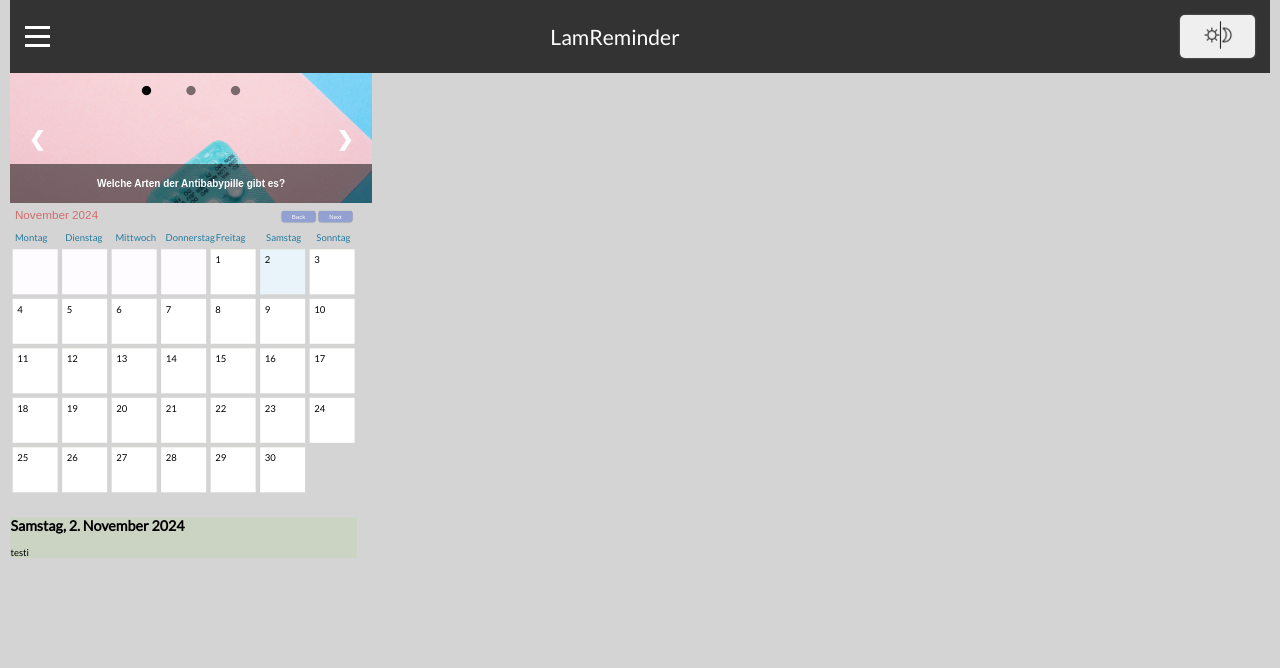
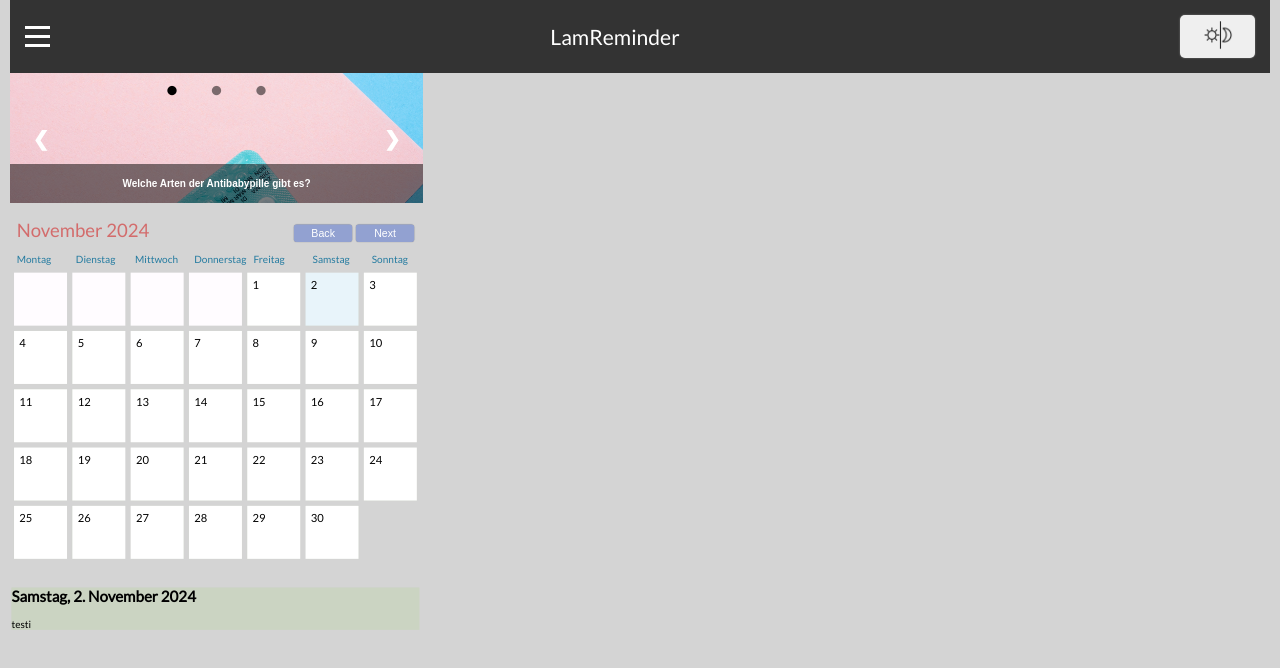
Before and after one commit to MeinNameAsti/LamReminder, a website: page www/index.html in a window 1280 px wide. Drawn offline with Linux system fonts and the light colour scheme.

Commit message:
edit layout of slideshow and calender-container

```diff
--- a/www/css/index.css
+++ b/www/css/index.css
@@ -83,6 +83,7 @@ a {
 
 #tagesinfo {
   background-color: #cbd4c2;
+  font-size: 19px;
 }
 
 /*----------START CALENDER CONTAINER----------*/
@@ -100,18 +101,19 @@ button {
 #header {
   padding: 10px;
   color: #d36c6c;
-  font-size: 26px;
-  font-family: sans-serif;
+  font-size: 35px;
   display: flex;
   justify-content: space-between;
 }
 #header button {
   background-color: #92a1d1;
+  font-size: 20px;
+  width: 110px;
 }
 
 #container {
   width: 770px;
-  transform: scale(0.45) translate(-61%, -61%);
+  transform: scale(0.53) translate(-44%, -42%);
 }
 
 #weekdays {
@@ -119,6 +121,7 @@ button {
   display: flex;
   justify-content: space-between;
   color: #247ba0;
+  font-size: 19px;
 }
 
 #weekdays div {
@@ -228,7 +231,7 @@ button {
 
 /*----------START SLIDESHOW----------*/
 .slideshow {
-  width: 362px;
+  width: 413px;
   height: 130px;
   position: relative;
 }
@@ -277,7 +280,6 @@ button {
   width: 15%;
   color: rgba(255, 255, 255, 50);
   user-select: none;
-  cursor: pointer;
 }
 
 .pfeil-links {
--- a/www/index.html
+++ b/www/index.html
@@ -46,7 +46,9 @@
           class="slide-bilder"
         />
         <div class="slide-textbereich">
-          <h3 class="slide-ueberschrift">Welche Arten der Antibabypille gibt es?</h3>
+          <h3 class="slide-ueberschrift">
+            Welche Arten der Antibabypille gibt es?
+          </h3>
         </div>
       </div>
       <div class="slide">
@@ -56,7 +58,9 @@
           class="slide-bilder"
         />
         <div class="slide-textbereich">
-          <h3 class="slide-ueberschrift">Wie funktioniert die korrekte einnahme?</h3>
+          <h3 class="slide-ueberschrift">
+            Wie funktioniert die korrekte einnahme der Pille?
+          </h3>
         </div>
       </div>
       <div class="slide">
@@ -69,9 +73,13 @@
           <h3 class="slide-ueberschrift">Welche Verhütungsmittel gibt es?</h3>
         </div>
       </div>
-      <a class="pfeil pfeil-links" onclick="umschalten(-1)"><span>&#10094</span></a
-      ><!--Hex-code vom zeichen 'Pfeil', ist verfügbar weil oben UTF-8 in head verwendet wird-->
-      <a class="pfeil pfeil-rechts" onclick="umschalten(1)"><span>&#10095</span></a>
+      <a class="pfeil pfeil-links" onclick="umschalten(-1)"
+        ><span>&#10094;</span></a
+      >
+      <!--Hex-code vom zeichen 'Pfeil', ist verfügbar weil oben UTF-8 in head verwendet wird-->
+      <a class="pfeil pfeil-rechts" onclick="umschalten(1)"
+        ><span>&#10095;</span></a
+      >
       <ol class="indikatorenliste">
         <li class="indikator" onclick="springen(0)">&#8226;</li>
         <li class="indikator" onclick="springen(1)">&#8226;</li>
```
